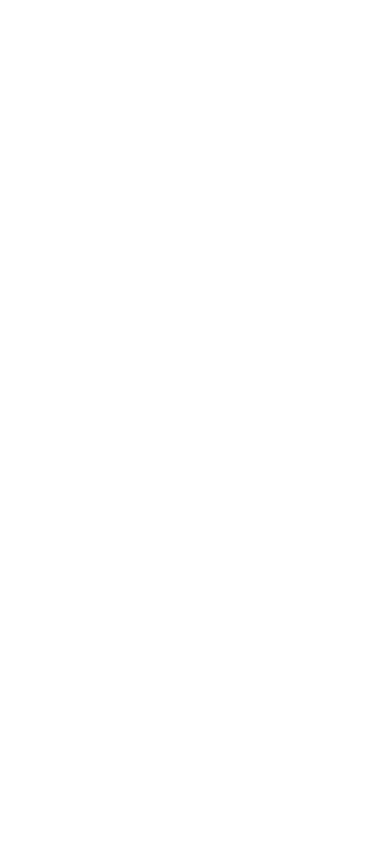
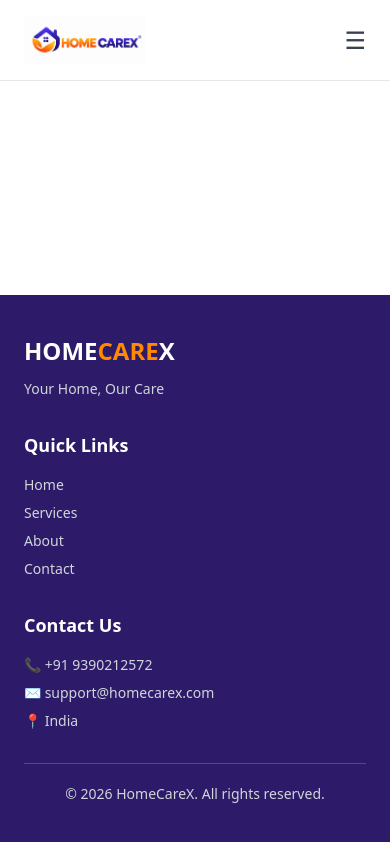
Before and after one commit to Charan951/HomeCareX, a React (Vite) app in the folder frontend/: page / in a window 390 px wide. Built offline with nearby package versions, Linux system fonts and the light colour scheme.

Commit message:
Build PublicLayout: sticky Header (logo, nav, Login/Register), mobile menu drawer, Footer (links, contact, socials).(#5)

```diff
--- /dev/null
+++ b/frontend/src/components/layout/Footer.tsx
@@ -0,0 +1,59 @@
+import React from 'react';
+
+const Footer: React.FC = () => {
+  return (
+    <footer className="bg-[#2D1B69] text-white">
+      <div className="mx-auto max-w-7xl px-6 py-10">
+
+        <div className="grid gap-8 md:grid-cols-3">
+
+          {/* Brand */}
+          <div>
+            <h2 className="text-2xl font-bold">
+              HOME<span className="text-[#FF8A00]">CARE</span>X
+            </h2>
+
+            <p className="mt-3 text-sm text-gray-300">
+              Your Home, Our Care
+            </p>
+          </div>
+
+          {/* Quick Links */}
+          <div>
+            <h3 className="mb-4 text-lg font-semibold">
+              Quick Links
+            </h3>
+
+            <ul className="space-y-2 text-sm text-gray-300">
+              <li>Home</li>
+              <li>Services</li>
+              <li>About</li>
+              <li>Contact</li>
+            </ul>
+          </div>
+
+          {/* Contact */}
+          <div>
+            <h3 className="mb-4 text-lg font-semibold">
+              Contact Us
+            </h3>
+
+            <ul className="space-y-2 text-sm text-gray-300">
+              <li>📞 +91 9390212572</li>
+              <li>✉️ support@homecarex.com</li>
+              <li>📍 India</li>
+            </ul>
+          </div>
+
+        </div>
+
+        <div className="mt-8 border-t border-white/20 pt-5 text-center text-sm text-gray-300">
+          © 2026 HomeCareX. All rights reserved.
+        </div>
+
+      </div>
+    </footer>
+  );
+};
+
+export default Footer;
--- /dev/null
+++ b/frontend/src/components/layout/Header.tsx
@@ -0,0 +1,114 @@
+import React, { useState } from "react";
+
+const Header: React.FC = () => {
+  const [isMenuOpen, setIsMenuOpen] = useState(false);
+
+  return (
+    <header className="sticky top-0 z-50 bg-white border-b border-gray-200">
+      <div className="max-w-7xl mx-auto px-6 py-4 flex items-center justify-between">
+
+        {/* Logo */}
+        <div>
+          <img
+            src="/logo.png"
+            alt="HomeCareX"
+            className="h-12 w-auto"
+          />
+        </div>
+
+        {/* Desktop Navigation */}
+        <nav className="hidden md:flex items-center gap-8">
+          <a href="/" className="text-gray-700 hover:text-brand-600">
+            Home
+          </a>
+
+          <a href="/services" className="text-gray-700 hover:text-brand-600">
+            Services
+          </a>
+
+          <a href="/about" className="text-gray-700 hover:text-brand-600">
+            About
+          </a>
+
+          <a href="/contact" className="text-gray-700 hover:text-brand-600">
+            Contact
+          </a>
+        </nav>
+
+        {/* Desktop Buttons */}
+        <div className="hidden md:flex items-center gap-4">
+          <button className="text-brand-600 font-medium">
+            Login
+          </button>
+
+          <button className="bg-brand-600 text-white px-5 py-2.5 rounded-lg hover:bg-brand-700">
+            Register
+          </button>
+        </div>
+
+        {/* Mobile Menu Button */}
+        <button
+          onClick={() => setIsMenuOpen(!isMenuOpen)}
+          className="md:hidden text-2xl text-gray-700"
+          aria-label="Toggle menu"
+        >
+          ☰
+        </button>
+      </div>
+
+      {/* Mobile Drawer */}
+      {isMenuOpen && (
+        <div className="md:hidden border-t border-gray-200 bg-white">
+
+          <nav className="flex flex-col px-6 py-4 gap-4">
+
+            <a
+              href="/"
+              onClick={() => setIsMenuOpen(false)}
+              className="text-gray-700"
+            >
+              Home
+            </a>
+
+            <a
+              href="/services"
+              onClick={() => setIsMenuOpen(false)}
+              className="text-gray-700"
+            >
+              Services
+            </a>
+
+            <a
+              href="/about"
+              onClick={() => setIsMenuOpen(false)}
+              className="text-gray-700"
+            >
+              About
+            </a>
+
+            <a
+              href="/contact"
+              onClick={() => setIsMenuOpen(false)}
+              className="text-gray-700"
+            >
+              Contact
+            </a>
+
+            <hr />
+
+            <button className="text-left text-brand-600 font-medium">
+              Login
+            </button>
+
+            <button className="bg-brand-600 text-white px-5 py-2.5 rounded-lg">
+              Register
+            </button>
+
+          </nav>
+        </div>
+      )}
+    </header>
+  );
+};
+
+export default Header;
--- /dev/null
+++ b/frontend/src/index.css
@@ -0,0 +1,3 @@
+@tailwind base;
+@tailwind components;
+@tailwind utilities;
--- a/frontend/src/layouts/PublicLayout.tsx
+++ b/frontend/src/layouts/PublicLayout.tsx
@@ -1,10 +1,18 @@
 import React from 'react';
 import { Outlet } from 'react-router-dom';
+import Header from '../components/layout/Header';
+import Footer from '../components/layout/Footer';
 
-export const PublicLayout: React.FC = () => {
+const PublicLayout: React.FC = () => {
   return (
-    <div className="publiclayout-wrapper min-h-screen">
-      <Outlet />
+    <div className="min-h-screen flex flex-col">
+      <Header />
+
+      <main className="flex-1">
+        <Outlet />
+      </main>
+
+      <Footer />
     </div>
   );
 };
--- a/frontend/src/main.tsx
+++ b/frontend/src/main.tsx
@@ -1,9 +1,13 @@
 import React from 'react';
 import ReactDOM from 'react-dom/client';
+import { BrowserRouter } from 'react-router-dom';
 import App from './App';
+import './index.css';
 
 ReactDOM.createRoot(document.getElementById('root')!).render(
-  <React.StrictMode>
-    <App />
-  </React.StrictMode>
+    <React.StrictMode>
+        <BrowserRouter>
+            <App />
+        </BrowserRouter>
+    </React.StrictMode>
 );
--- a/frontend/src/routes/AppRoutes.tsx
+++ b/frontend/src/routes/AppRoutes.tsx
@@ -1,7 +1,8 @@
 import React from 'react';
+import PublicRoutes from './PublicRoutes';
 
-export const AppRoutes: React.FC = () => {
-  return null;
+const AppRoutes: React.FC = () => {
+  return <PublicRoutes />;
 };
 
 export default AppRoutes;
--- a/frontend/src/routes/PublicRoutes.tsx
+++ b/frontend/src/routes/PublicRoutes.tsx
@@ -1,7 +1,15 @@
 import React from 'react';
+import { Routes, Route } from 'react-router-dom';
+import PublicLayout from '../layouts/PublicLayout';
 
-export const PublicRoutes: React.FC = () => {
-  return null;
+const PublicRoutes: React.FC = () => {
+  return (
+    <Routes>
+      <Route element={<PublicLayout />}>
+       <Route path="/" element={null} />
+      </Route>
+    </Routes>
+  );
 };
 
 export default PublicRoutes;
--- /dev/null
+++ b/frontend/src/vite-env.d.ts
@@ -0,0 +1 @@
+/// <reference types="vite/client" />
```
Also changed, not shown: frontend/public/logo.png (added), frontend/src/App.tsx (line endings or trailing spaces), 1 other file (tests, documents, lock files or other folders).
